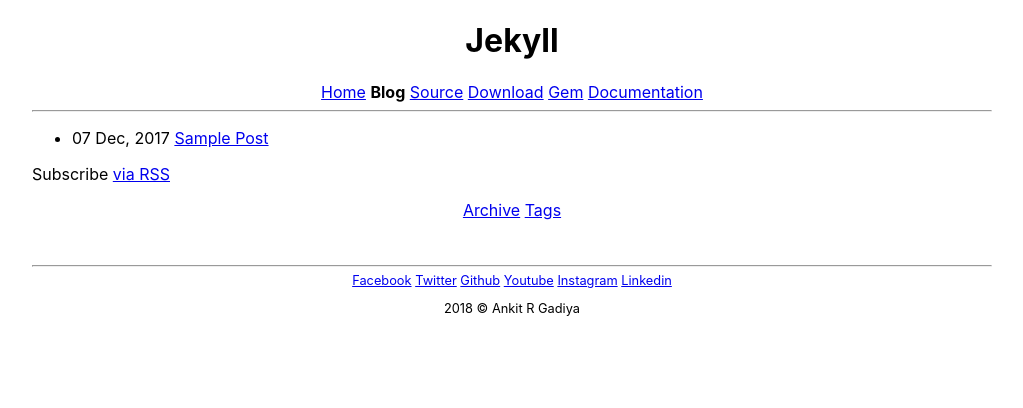
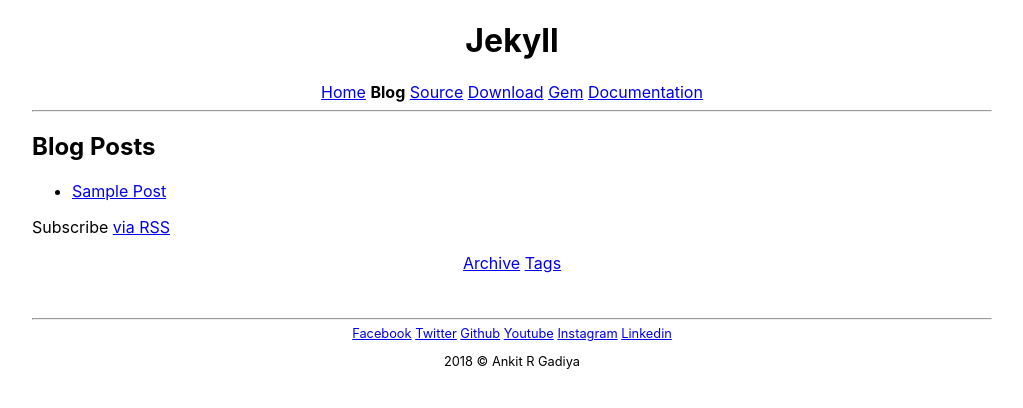
Before and after one commit to simple-template/jekyll, a Jekyll site: the page built from blog.md, in a window 1280 px wide. Shown: the top 408 px of the page, without its empty margins (128-1151 px from the left). Built offline with Jekyll 4.4.1, drawn with Linux system fonts in a browser that asks for light colours.

Commit message:
Removed dates from Blog page

```diff
--- a/_layouts/blog.html
+++ b/_layouts/blog.html
@@ -3,10 +3,10 @@ layout: default
 ---
 
 <main>
+	<h2>Blog Posts</h2>
 	<ul>
 		{%- for post in site.posts %}
 		<li>
-			{{post.date | date: "%d %b, %Y"}}
 			<a href="{{post.url | relative_url}}">{{post.title}}</a>
 		</li>
 		{%- endfor %}
```
Also changed, not shown: jekyll-simple-template.gemspec.
